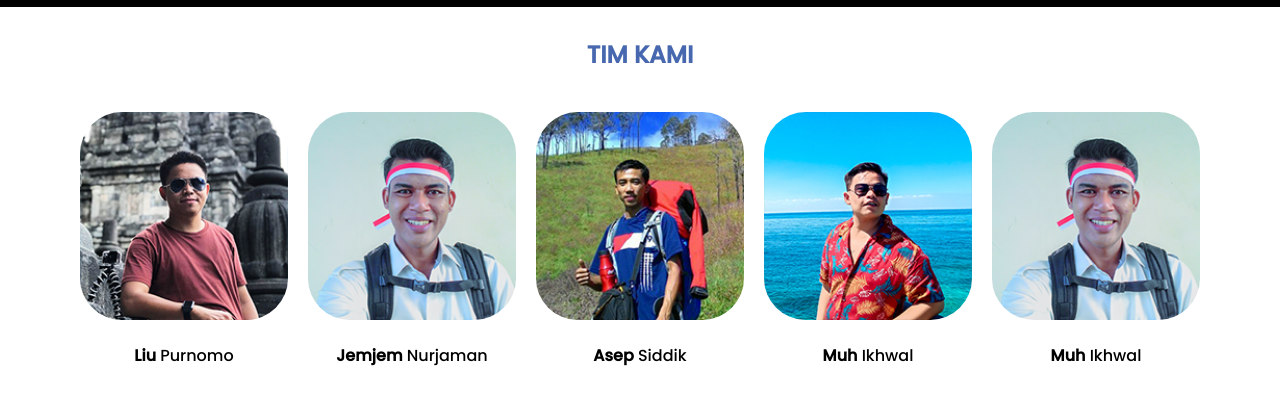
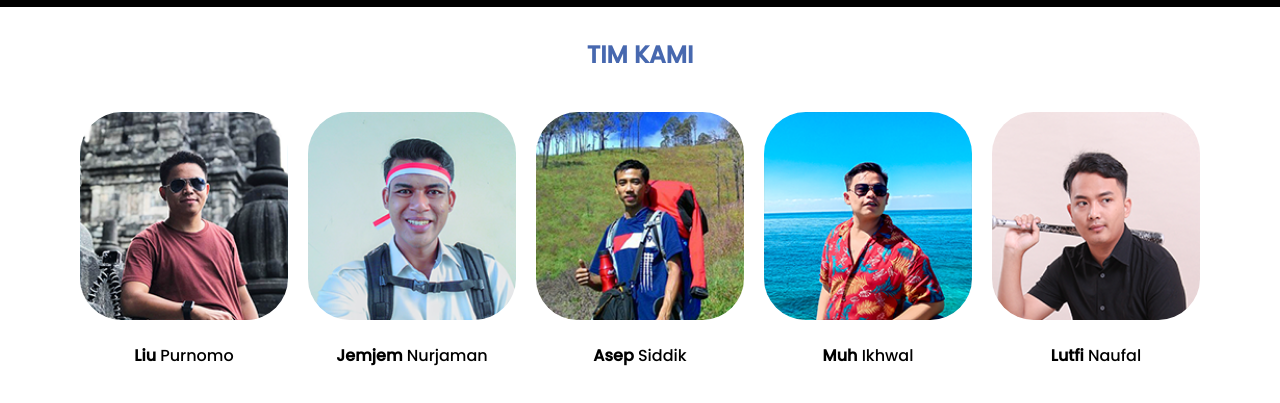
Before and after one commit to liupurnomo/dts01, a plain HTML site: page index.html in a window 1280 px wide. Shown: the part 2037-2440 px from the top of the page. Drawn offline with Linux system fonts and the light colour scheme.

Commit message:
menambah gambar lutfi

```diff
--- a/index.html
+++ b/index.html
@@ -204,10 +204,10 @@
                     </div>
                     <div class="col-1-5">
                         <div class="foto-tim">
-                            <img src="images/jemjem.png" alt="">
+                            <img src="images/lutfi.png" alt="">
                         </div>
                         <div class="icon-medsos">
-                            <p class="txt-contents"><b>Muh</b> Ikhwal</p><br>
+                            <p class="txt-contents"><b>Lutfi</b> Naufal</p><br>
                             <a href="#" class="medsos"><i class="fa fa-home"></i></a>
                             <a href="#" class="medsos"><i class="fa fa-instagram"></i></a>
                             <a href="#" class="medsos"><i class="fa fa-twitter"></i></a>
```
Also changed, not shown: images/lutfi.png (added), 1 other file.
